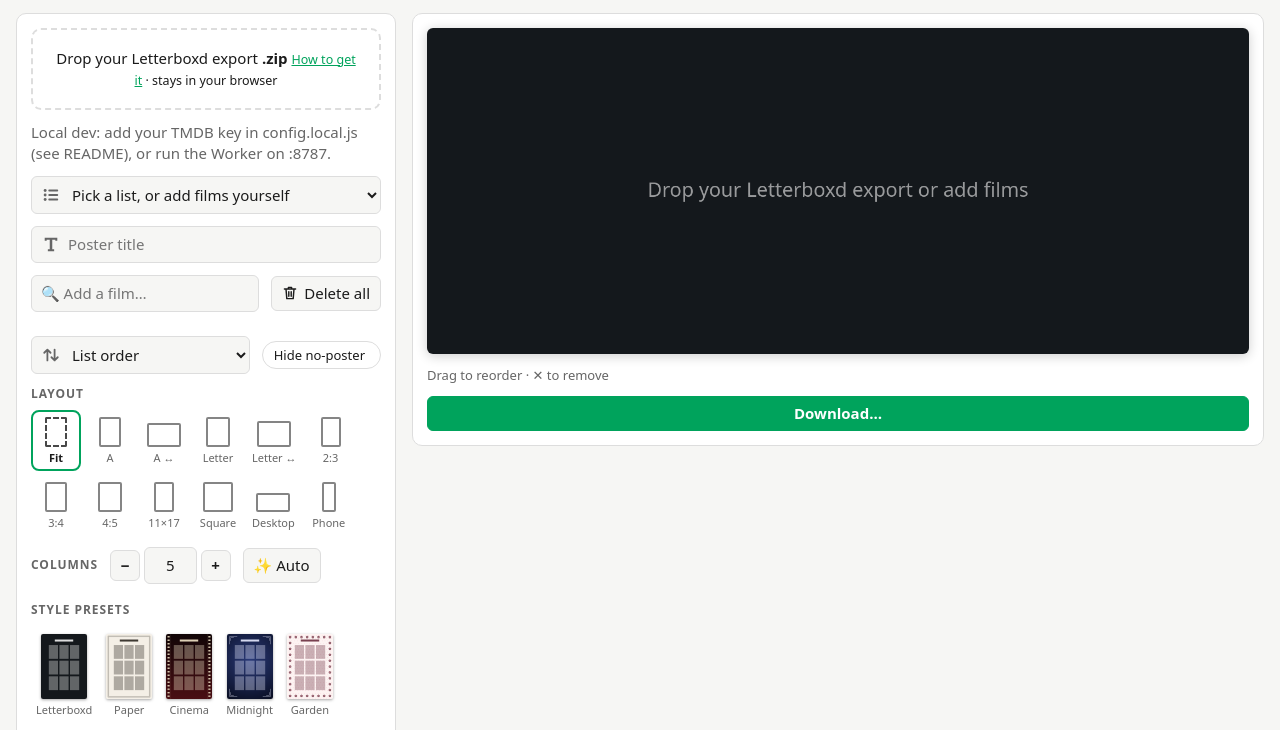
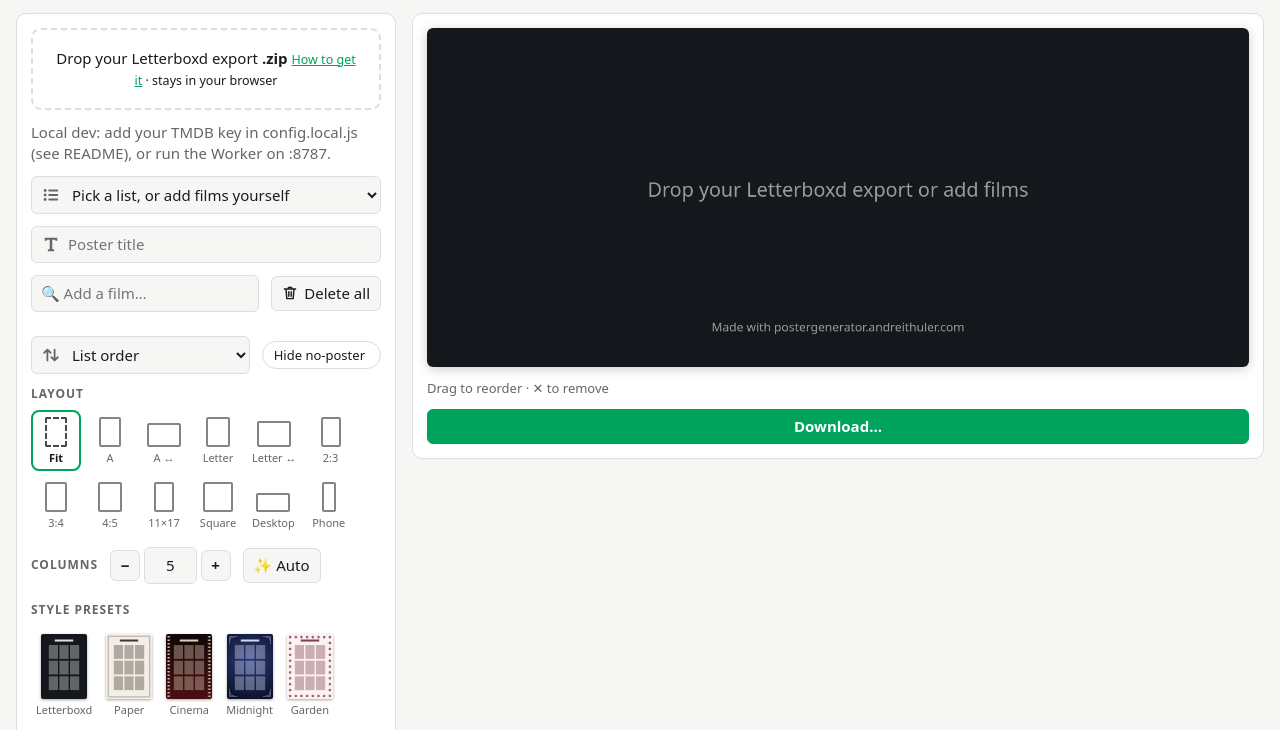
Before and after one commit to athuler/LetterboxdPosterGenerator, a website with bundled scripts: page index.html in a window 1280 px wide. Shown: the part 53-783 px from the top of the page. Built offline with nearby package versions, Linux system fonts and the light colour scheme; some packages are replaced by stand-ins of ours; no server answers.

Commit message:
Add a poster footer line, with its distance from the bottom adjustable
Posters get a small centred footer, on by default: "Made with
postergenerator.andreithuler.com". Customise has a Poster footer toggle,
its text, and a slider for its distance from the bottom so it can clear
a border; the grid moves up to make room, so it never covers a poster.
All are saved. Presets set the height: lower for Letterboxd (no border)
and Cinema (side sprockets only), higher for the others.

Text fields without a type attribute now get the same dark field style
as the rest instead of the browser's white default.

```diff
--- a/app.js
+++ b/app.js
@@ -116,7 +116,7 @@ function posterImage(path, px) {
 
 // ---------- Rendering ----------
 // The gap scales with the poster width so any number of columns fits the fixed poster width.
-const W = 1500, PAD = 70, GAP_RATIO = 0.08;
+const W = 1500, PAD = 70, GAP_RATIO = 0.08, FOOT_SIZE = 22;
 // A redraw of a big poster can block the page for a while on slower devices. For changes the user makes,
 // when redraws have been slow, show "Working…" and let it paint before redrawing. Its spinner is a CSS
 // transform animation, which the browser keeps turning even while the page itself is busy.
@@ -161,12 +161,12 @@ const font = key => (FONTS[key] || FONTS.sans)[1];
 
 // One-click looks; every value can be tweaked afterwards. Keys match the Style control ids.
 const PRESETS = {
-  Letterboxd: { 'bg-style': 'solid', bg: '#14181c', bg2: '#2c3440', 'fg-auto': true, 'title-font': 'sans', 'title-size': 76, 'cap-font': 'sans', 'cap-size': 1, border: 'none' },
-  Paper: { 'bg-style': 'solid', bg: '#f4efe6', bg2: '#e6dccb', 'fg-auto': false, fg: '#2b2620', 'title-font': 'serif', 'title-size': 84, 'cap-font': 'serif', 'cap-size': 1, border: 'double' },
-  Cinema: { 'bg-style': 'gradient', bg: '#120607', bg2: '#4a0f14', 'fg-auto': false, fg: '#f3e6c8', 'title-font': 'condensed', 'title-size': 100, 'cap-font': 'condensed', 'cap-size': 1.05, border: 'film' },
-  Midnight: { 'bg-style': 'spotlight', bg: '#070b1c', bg2: '#2a3a78', 'fg-auto': false, fg: '#e8ecff', 'title-font': 'sans', 'title-size': 80, 'cap-font': 'sans', 'cap-size': 1, border: 'corners' },
-  Garden: { 'bg-style': 'dots', bg: '#fdf3f2', bg2: '#f2b8c6', 'fg-auto': false, fg: '#6b2e3f', 'title-font': 'rounded', 'title-size': 84, 'cap-font': 'rounded', 'cap-size': 1, border: 'flowers' },
-  Mono: { 'bg-style': 'grid', bg: '#ffffff', bg2: '#e4e4e4', 'fg-auto': false, fg: '#111111', 'title-font': 'mono', 'title-size': 70, 'cap-font': 'mono', 'cap-size': 0.95, border: 'line' },
+  Letterboxd: { 'bg-style': 'solid', bg: '#14181c', bg2: '#2c3440', 'fg-auto': true, 'title-font': 'sans', 'title-size': 76, 'cap-font': 'sans', 'cap-size': 1, border: 'none', 'foot-offset': 36 },
+  Paper: { 'bg-style': 'solid', bg: '#f4efe6', bg2: '#e6dccb', 'fg-auto': false, fg: '#2b2620', 'title-font': 'serif', 'title-size': 84, 'cap-font': 'serif', 'cap-size': 1, border: 'double', 'foot-offset': 60 },
+  Cinema: { 'bg-style': 'gradient', bg: '#120607', bg2: '#4a0f14', 'fg-auto': false, fg: '#f3e6c8', 'title-font': 'condensed', 'title-size': 100, 'cap-font': 'condensed', 'cap-size': 1.05, border: 'film', 'foot-offset': 36 },
+  Midnight: { 'bg-style': 'spotlight', bg: '#070b1c', bg2: '#2a3a78', 'fg-auto': false, fg: '#e8ecff', 'title-font': 'sans', 'title-size': 80, 'cap-font': 'sans', 'cap-size': 1, border: 'corners', 'foot-offset': 60 },
+  Garden: { 'bg-style': 'dots', bg: '#fdf3f2', bg2: '#f2b8c6', 'fg-auto': false, fg: '#6b2e3f', 'title-font': 'rounded', 'title-size': 84, 'cap-font': 'rounded', 'cap-size': 1, border: 'flowers', 'foot-offset': 60 },
+  Mono: { 'bg-style': 'grid', bg: '#ffffff', bg2: '#e4e4e4', 'fg-auto': false, fg: '#111111', 'title-font': 'mono', 'title-size': 70, 'cap-font': 'mono', 'cap-size': 0.95, border: 'line', 'foot-offset': 60 },
 };
 
 function drawBackground(c, s, H, w = W) {
@@ -308,6 +308,11 @@ function layout(colsArg) {
   }
   const titleLines = titleMemo.lines;
   const headH = title ? style.titleSize * (1 + 1.15 * (titleLines.length - 1)) + 74 : 0; // 150 for one line at the default size
+  // Footer line: its bottom sits footOffset above the page edge. Room is kept below the grid for it,
+  // beyond the bottom margin it already overlaps (a raised footer clears a border drawn in that margin).
+  const foot = $('foot-on').checked ? $('foot-text').value.trim() : '';
+  const footOffset = Number($('foot-offset').value) || 60;
+  const footH = foot ? Math.max(0, footOffset + FOOT_SIZE + 12 - PAD) : 0;
   const capSizeFor = tw => Math.max(11, Math.min(26, tw / 10)) * style.capScale;
   const capFor = tw => lines ? capSizeFor(tw) * (0.4 + 1.2 * lines) : 0;
 
@@ -317,8 +322,8 @@ function layout(colsArg) {
     // Tiles fill the width; on a fixed-size page they shrink until the grid also fits the height.
     // (Captions have a minimum size, so one proportional step can undershoot: repeat a few times.)
     let tileW = (W - 2 * PAD) / (cols + (cols - 1) * GAP_RATIO);
-    const H = ratio ? W * ratio : 2 * PAD + headH + gridH(tileW);
-    const availH = H - 2 * PAD - headH;
+    const H = ratio ? W * ratio : 2 * PAD + headH + gridH(tileW) + footH;
+    const availH = H - 2 * PAD - headH - footH;
     for (let k = 0; k < 5 && gridH(tileW) > availH; k++) tileW *= availH / gridH(tileW);
     return { cols, tileW, H, availH, gridH: gridH(tileW) };
   }
@@ -335,7 +340,7 @@ function layout(colsArg) {
   const at = i => [x0 + (i % cols) * (tileW + gap), y0 + Math.floor(i / cols) * (tileH + capH + gap)];
   // The smallest text on the poster, in poster units (0 = none): drives the download recommendations.
   const minText = !n ? 0 : line2 ? capSize * 0.9 : cap.title ? capSize : 0;
-  return { list, cols, title, titleLines, cap, wrap, line2, style, fg: style.fg, ratio, headH, H, availH, tileW, tileH, capSize, minText, at };
+  return { list, cols, title, titleLines, foot, footOffset, cap, wrap, line2, style, fg: style.fg, ratio, headH, H, availH, tileW, tileH, capSize, minText, at };
 }
 
 // Auto text colour reads against the background's average tone.
@@ -422,6 +427,11 @@ function draw(c, L, scale) {
   c.fillStyle = L.fg; c.textAlign = 'center'; c.textBaseline = 'top';
   c.font = `bold ${s.titleSize}px ${s.titleFont}`;
   L.titleLines.forEach((l, i) => c.fillText(l, W / 2, PAD + i * s.titleSize * 1.15));
+  if (L.foot) {
+    c.font = `${FOOT_SIZE}px ${s.capFont}`; c.globalAlpha = 0.6; c.textBaseline = 'bottom';
+    c.fillText(fit(c, L.foot, W - 2 * PAD), W / 2, L.H - L.footOffset);
+    c.globalAlpha = 1; c.textBaseline = 'top';
+  }
   if (!L.list.length) {
     c.font = `36px ${s.capFont}`; c.globalAlpha = 0.6;
     c.fillText(films.length ? 'No films with posters' : 'Drop your Letterboxd export or add films',
@@ -472,6 +482,7 @@ function render() {
   if ($('fg-auto').checked) $('fg').value = L.fg;
   $('bg2').disabled = L.style.bgStyle === 'solid' && L.style.border !== 'flowers';
   for (const id of ['title-font', 'title-size', 'title-wrap']) $(id).disabled = !$('title-on').checked;
+  for (const id of ['foot-text', 'foot-offset']) $(id).disabled = !$('foot-on').checked;
   syncPickers(L.style);
 
   // Line the editing overlay up with the drawn posters, in % so it follows the canvas's CSS size.
@@ -573,9 +584,9 @@ function update() { applySort(); resolvePosters(); renderTiles(); scheduleRender
 
 // ---------- Persistence: settings + film list in localStorage, recent zips in IndexedDB ----------
 // Everything stays in this browser. Storage can be blocked (private windows), so every access is guarded.
-const STYLE = ['bg-style', 'bg', 'bg2', 'fg', 'title-font', 'title-size', 'cap-font', 'cap-size', 'np-size', 'border'];
+const STYLE = ['bg-style', 'bg', 'bg2', 'fg', 'title-font', 'title-size', 'cap-font', 'cap-size', 'np-size', 'border', 'foot-text', 'foot-offset'];
 const SETTINGS = ['title', 'size', 'cols', 'sort', ...STYLE];
-const CHECKS = ['cap-title', 'cap-year', 'cap-rating', 'hide-missing', 'fg-auto', 'title-on', 'title-wrap', 'cap-wrap'];
+const CHECKS = ['cap-title', 'cap-year', 'cap-rating', 'hide-missing', 'fg-auto', 'title-on', 'title-wrap', 'cap-wrap', 'foot-on'];
 const MAX_RECENT = 3;
 let currentZipId = null;
 let saveTimer;
@@ -799,7 +810,7 @@ document.addEventListener('drop', e => {
   openZip(e.dataTransfer.files[0]);
 });
 $('source').onchange = pickSource;
-for (const id of ['title', 'size', 'cols', 'cap-title', 'cap-year', 'cap-rating', 'title-on', 'fg-auto', 'title-wrap', 'cap-wrap', ...STYLE]) {
+for (const id of ['title', 'size', 'cols', 'cap-title', 'cap-year', 'cap-rating', 'title-on', 'fg-auto', 'title-wrap', 'cap-wrap', 'foot-on', ...STYLE]) {
   $(id).addEventListener('input', () => { scheduleRender(true); saveState(); });
 }
 $('fg').addEventListener('input', () => { $('fg-auto').checked = false; }); // picking a colour turns Auto off
--- a/index.html
+++ b/index.html
@@ -28,12 +28,12 @@
   @media (max-width: 800px) { main { grid-template-columns: 1fr; } }
   /* min-width: 0 lets grid columns shrink below their content (e.g. a select sized to a very long list name). */
   section { min-width: 0; }
-  input[type=text], input[type=search], select { width: 100%; min-width: 0; text-overflow: ellipsis; }
+  input:not([type]), input[type=text], input[type=search], select { width: 100%; min-width: 0; text-overflow: ellipsis; }
   section { background: var(--panel); border: 1px solid var(--line); border-radius: 10px; padding: 14px; }
   .controls { display: grid; grid-template-columns: minmax(0, 1fr); gap: 12px; }
   label { display: grid; gap: 4px; }
   input, select, button { font: inherit; color: inherit; }
-  input[type=text], input[type=search], input[type=number], input[type=color], select { padding: 7px 9px; border: 1px solid var(--line); border-radius: 6px; background: var(--bg); }
+  input:not([type]), input[type=text], input[type=search], input[type=number], input[type=color], select { padding: 7px 9px; border: 1px solid var(--line); border-radius: 6px; background: var(--bg); }
   .row { display: flex; gap: 12px; align-items: center; flex-wrap: wrap; }
   .controls h2 { margin: 6px 0 -4px; font-size: 12px; font-weight: 600; letter-spacing: .08em; text-transform: uppercase; color: var(--muted); }
   .controls h2:first-of-type { margin-top: 0; }
@@ -303,6 +303,14 @@
         <span class="muted">Films without a poster</span>
         <div class="row size"><small>A</small><input id="np-size" type="range" min="0.5" max="2" step="0.05" value="1" aria-label="Text size on films without a poster"><big>A</big></div>
       </div>
+      <div class="opt" role="group" aria-label="Poster footer">
+        <div class="row">
+          <label class="pill"><input id="foot-on" type="checkbox" checked> Poster footer</label>
+          <input id="foot-text" class="grow" value="Made with postergenerator.andreithuler.com" aria-label="Footer text">
+        </div>
+        <div class="row size" title="Distance from the bottom of the poster: raise it to clear a border">
+          <span aria-hidden="true">⤓</span><input id="foot-offset" type="range" min="10" max="200" step="2" value="60" aria-label="Footer distance from the bottom"><span aria-hidden="true">⤒</span></div>
+      </div>
     </details>
   </section>
 
```
Also changed, not shown: tests/style.spec.js (+39 -0 lines).
